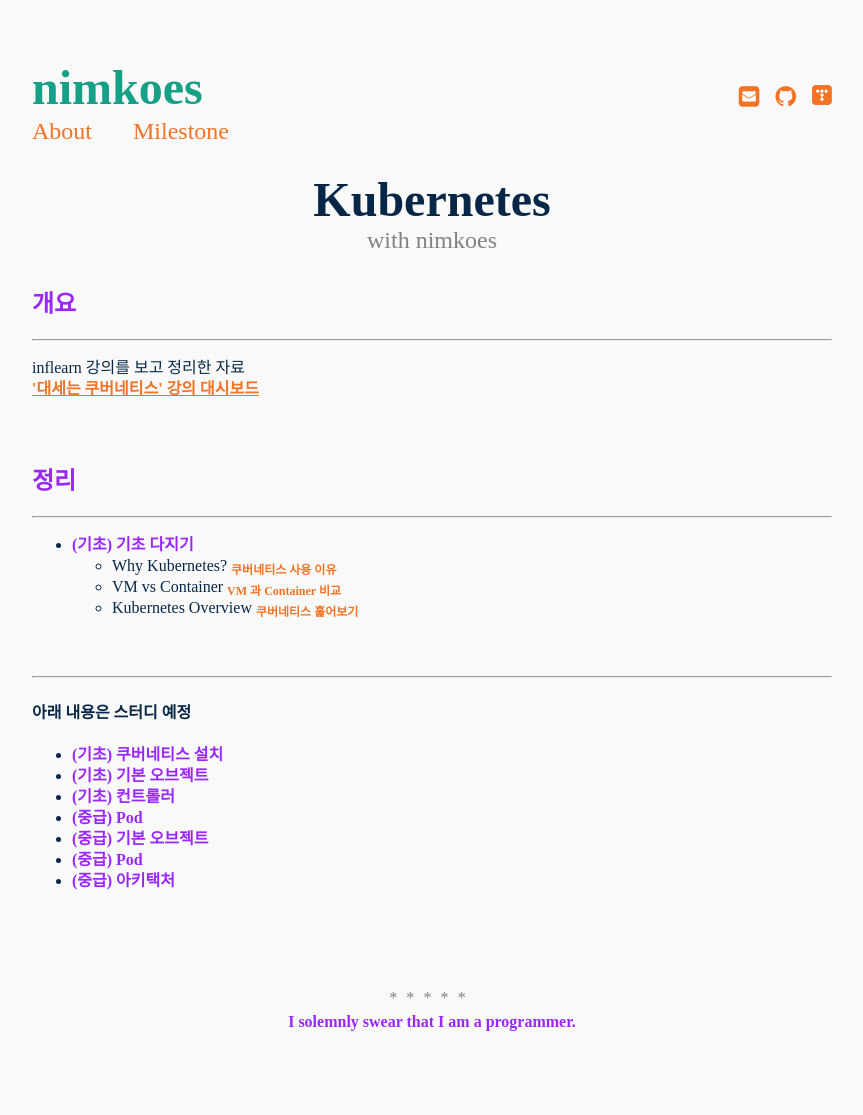
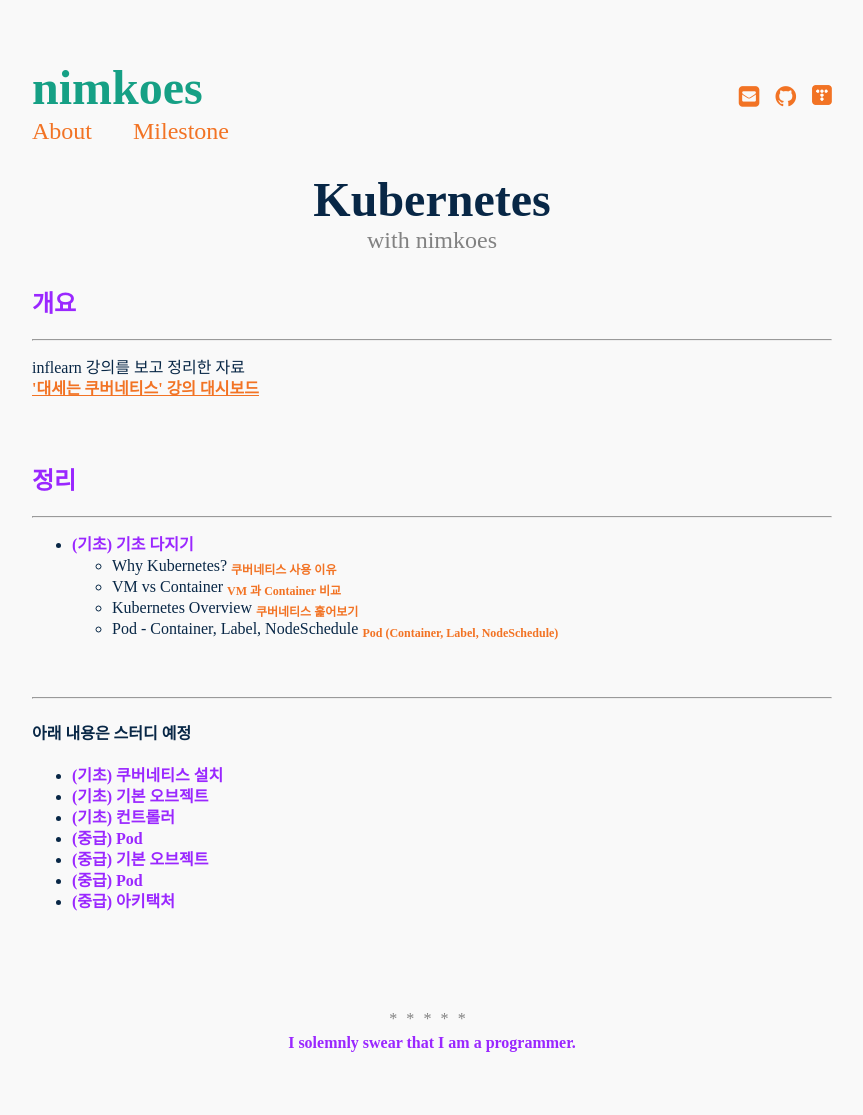
Before and after one commit to nimkoes/portfolio, a Jekyll site: the page built from _posts/2021-11-22-Kubernetes.md, in a window 1280 px wide. Shown: the whole page, without its empty margins (208-1071 px from the left). Built offline with Jekyll 4.4.1, drawn with Linux system fonts in a browser that asks for light colours; before the commit the page ends 1094 px from its top, so only the background shows below that.

Commit message:
mod post  - Pod (Container, Label, NodeSchedule)

```diff
--- a/_posts/2021-11-22-Kubernetes.md
+++ b/_posts/2021-11-22-Kubernetes.md
@@ -19,9 +19,10 @@
 ---
 
 - **(기초) 기초 다지기**
-  - Why Kubernetes?     [<sub>쿠버네티스 사용 이유</sub>](https://xxxelppa.tistory.com/347){:target="_blank"}
-  - VM vs Container     [<sub>VM 과 Container 비교</sub>](https://xxxelppa.tistory.com/348){:target="_blank"}
-  - Kubernetes Overview [<sub>쿠버네티스 훑어보기</sub> ](https://xxxelppa.tistory.com/349){:target="_blank"}
+  - Why Kubernetes?                      [<sub>쿠버네티스 사용 이유</sub>](https://xxxelppa.tistory.com/347){:target="_blank"}
+  - VM vs Container                      [<sub>VM 과 Container 비교</sub>](https://xxxelppa.tistory.com/348){:target="_blank"}
+  - Kubernetes Overview                  [<sub>쿠버네티스 훑어보기</sub> ](https://xxxelppa.tistory.com/349){:target="_blank"}
+  - Pod - Container, Label, NodeSchedule [<sub>Pod (Container, Label, NodeSchedule)</sub> ](https://xxxelppa.tistory.com/350){:target="_blank"}
 
 
 
```
